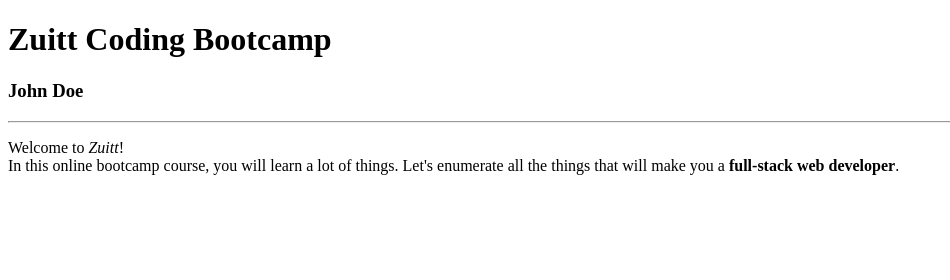
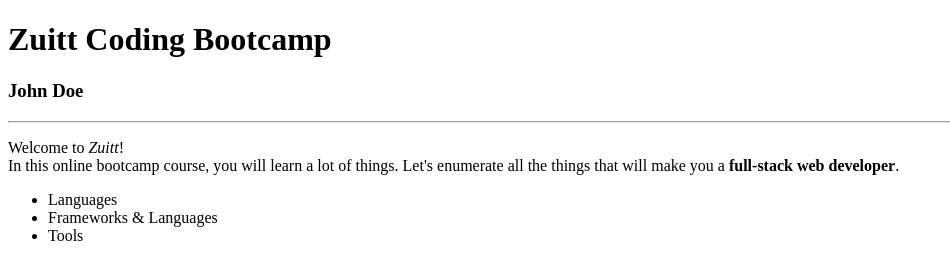
Before and after one commit to jesseca-ac/individual-casanare-jesseca, a plain HTML site: page frontend/s03/discussion/index.html in a window 1280 px wide. Shown: the whole page, without its empty margins (0-950 px from the left). Drawn offline with Linux system fonts and the light colour scheme.

Commit message:
added unordered list

```diff
--- a/frontend/s03/discussion/index.html
+++ b/frontend/s03/discussion/index.html
@@ -28,6 +28,12 @@
         In this online bootcamp course, you will learn a lot of things. Let's enumerate all the things that will make you a <strong>full-stack web developer</strong>.
     </p>
 
-
+    <!-- Creates an unordered list with bullet points -->
+    <ul>
+        <!-- creates a list item -->
+        <li>Languages</li>
+        <li>Frameworks & Languages</li>
+        <li>Tools</li>
+    </ul>
 </body>
 </html>
```
